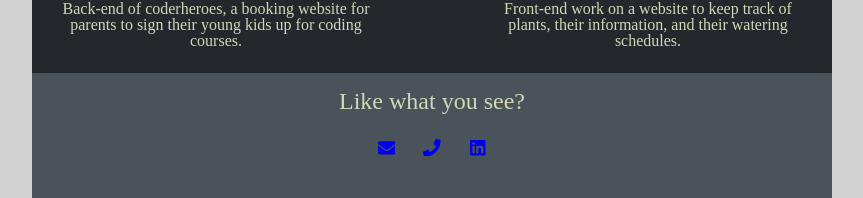
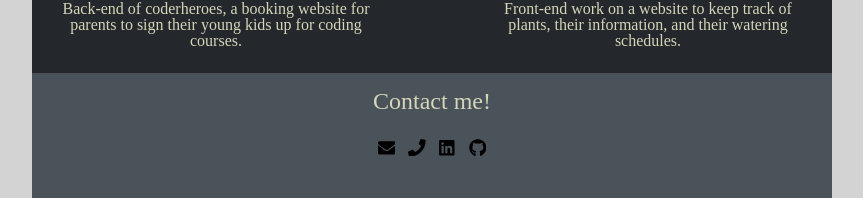
Before and after one commit to RoseGabriely/Portfolio, a React (Create React App) app: page / in a window 1280 px wide. Shown: the part 1147-1345 px from the top of the page, without its empty margins (208-1071 px from the left). Built offline with nearby package versions, Linux system fonts and the light colour scheme.

Commit message:
Adds github logo to footer & improves styling

```diff
--- a/src/App.css
+++ b/src/App.css
@@ -185,6 +185,10 @@ footer {
   display: flex;
   justify-content: space-between;
 }
+.contact a {
+  color: inherit;
+  text-decoration: none;
+}
 .contact a:hover {
   transition: 0.3s;
   opacity: 0.4;
--- a/src/App.js
+++ b/src/App.js
@@ -9,6 +9,7 @@ import Projects from "./Projects";
 import { FaEnvelope } from "react-icons/fa";
 import { FaPhone } from "react-icons/fa";
 import { FaLinkedin } from "react-icons/fa";
+import { FaGithub } from "react-icons/fa";
 
 function App() {
   return (
@@ -31,16 +32,31 @@ function App() {
           <Route path="projects" element={<Projects />} />
         </Routes>
         <footer>
-          <p className="question">Like what you see?</p>
+          <p className="question">Contact me!</p>
           <div className="contact">
-            <a href="mailto: rosegabriely14@gmail.com">
+            <a
+              href="mailto: rosegabriely14@gmail.com"
+              target="_blank"
+              rel="noreferrer"
+            >
               <FaEnvelope />
             </a>
             <a href="tel:8577070062">
               <FaPhone />
             </a>
-            <a href="https://www.linkedin.com/in/rosegabriely/">
+            <a
+              href="https://www.linkedin.com/in/rosegabriely/"
+              target="_blank"
+              rel="noreferrer"
+            >
               <FaLinkedin />
+            </a>
+            <a
+              href="https://github.com/RoseGabriely"
+              target="_blank"
+              rel="noreferrer"
+            >
+              <FaGithub />
             </a>
           </div>
         </footer>
```
